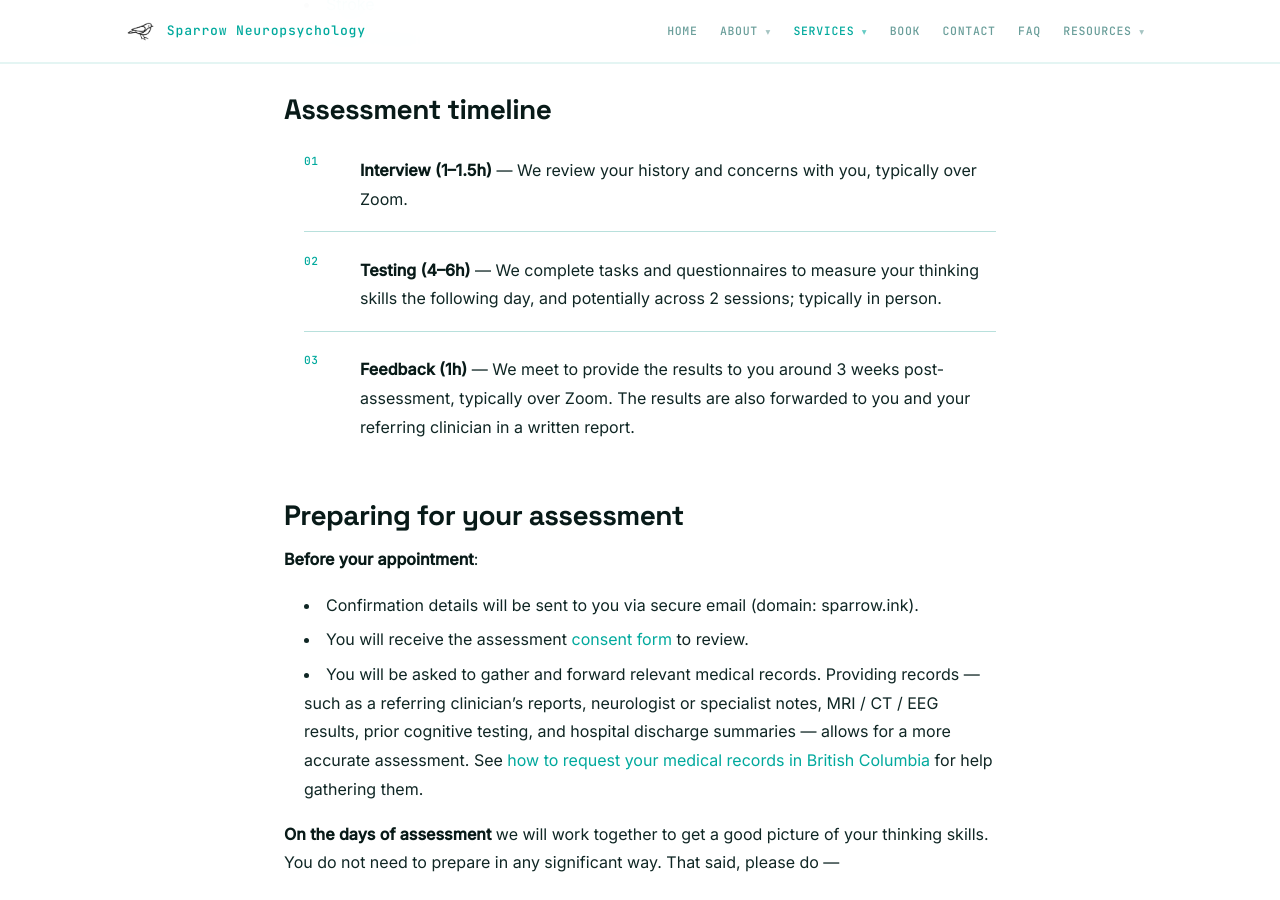
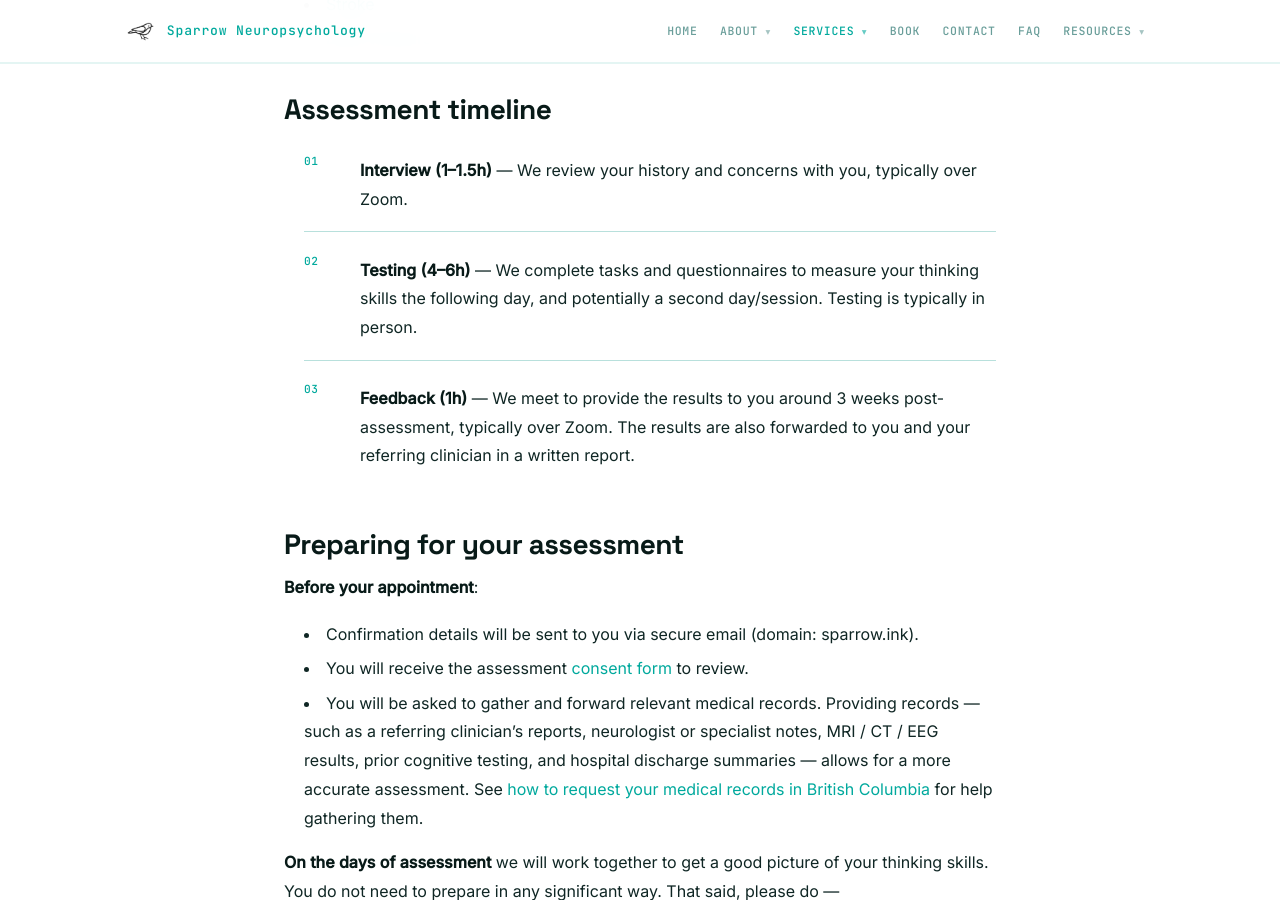
Before and after one commit to cfxb/sparrow-clinic, a Jekyll site: the page built from services.md, in a window 1280 px wide and 900 px high, scrolled down 3113 px. Built offline with Jekyll 4.4.1, drawn with Linux system fonts in a browser that asks for light colours.

Commit message:
services: split testing-step sentence and clarify second day/session wording
Co-Authored-By: Claude Opus 4.7 (1M context) <noreply@anthropic.com>

```diff
--- a/services.md
+++ b/services.md
@@ -69,7 +69,7 @@ If you (or someone close to you) has a condition that might be affecting how wel
 
 <ol class="steps">
   <li><strong>Interview (1–1.5h)</strong> — We review your history and concerns with you, typically over Zoom.</li>
-  <li><strong>Testing (4–6h)</strong> — We complete tasks and questionnaires to measure your thinking skills the following day, and potentially across 2 sessions; typically in person.</li>
+  <li><strong>Testing (4–6h)</strong> — We complete tasks and questionnaires to measure your thinking skills the following day, and potentially a second day/session. Testing is typically in person.</li>
   <li><strong>Feedback (1h)</strong> — We meet to provide the results to you around 3 weeks post-assessment, typically over Zoom. The results are also forwarded to you and your referring clinician in a written report.</li>
 </ol>
 
```
Also changed, not shown: faq.md (+1 -1 lines).
